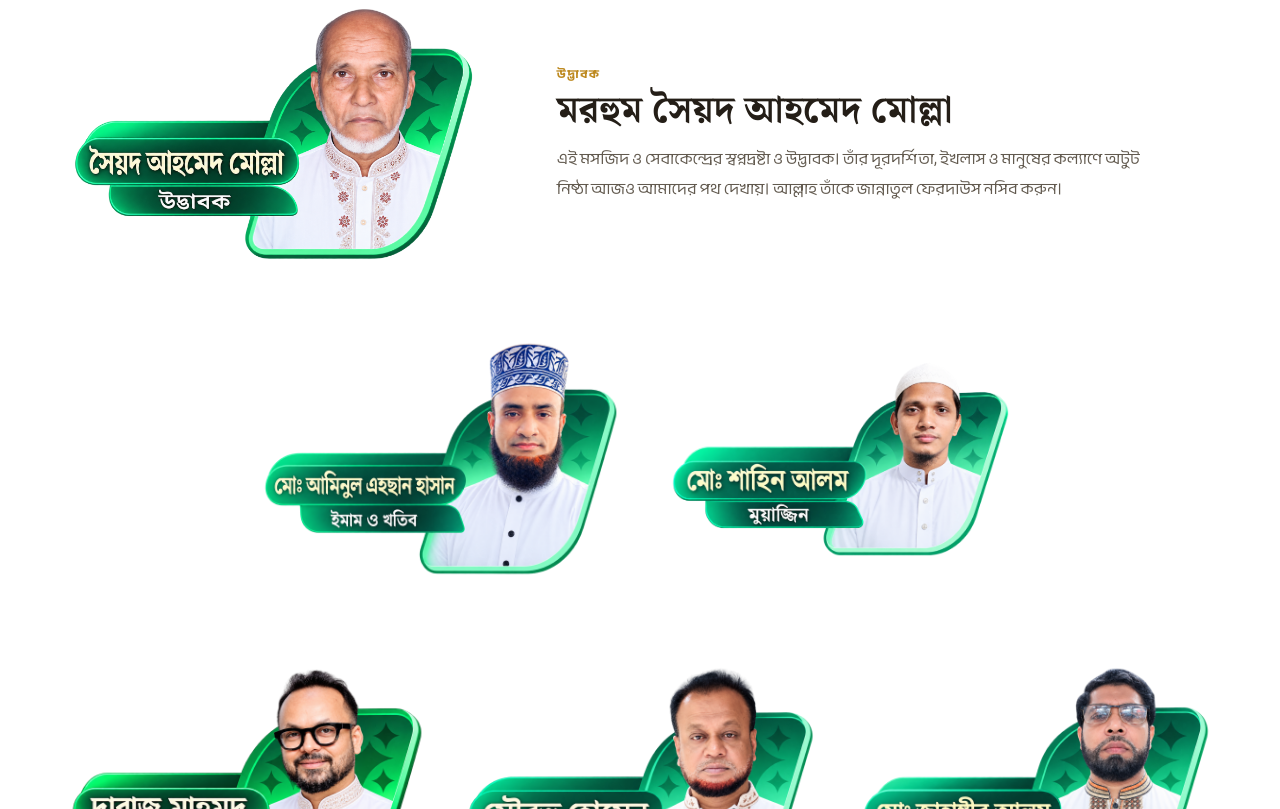
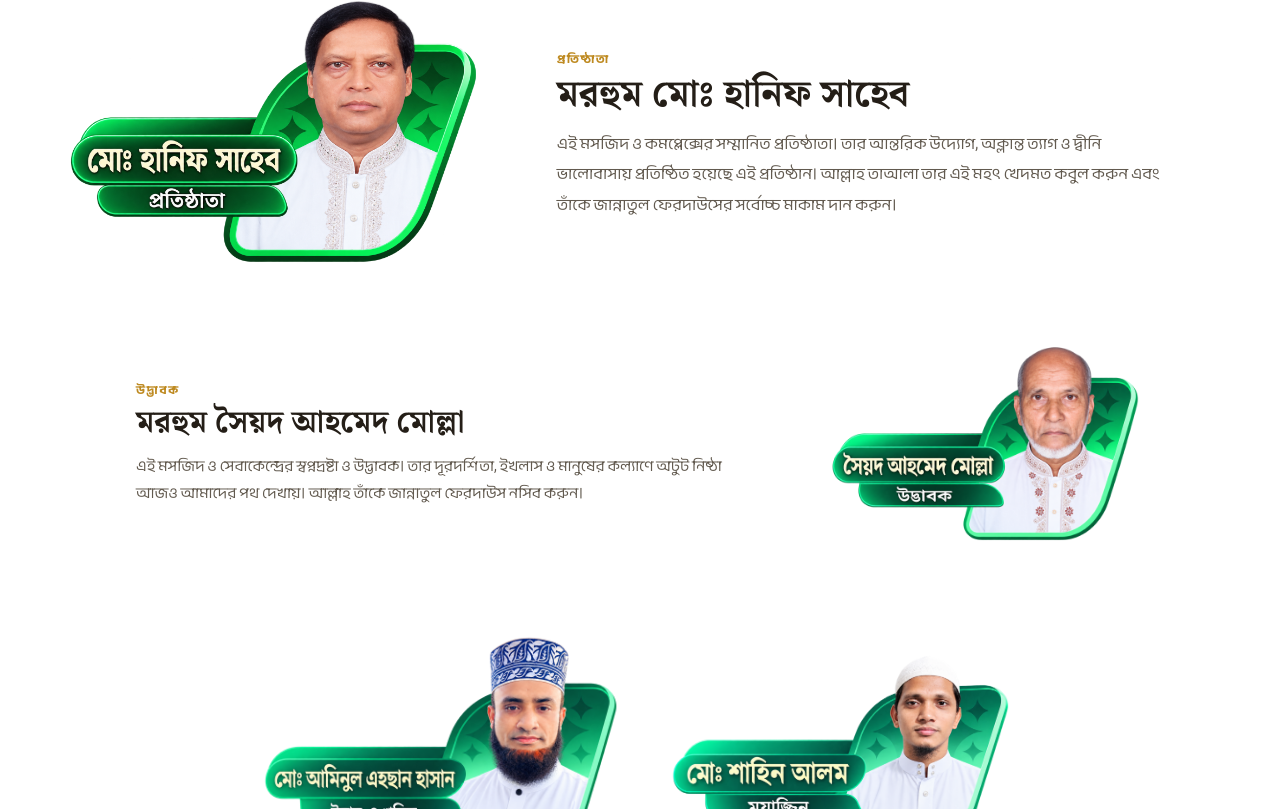
Before and after one commit to i-mTanvir/mosque, a React (Vite) app: page / in a window 1280 px wide. Shown: the part 4271-5080 px from the top of the page. Built offline with nearby package versions, Linux system fonts and the light colour scheme.

Commit message:
feat: add CommitteeSection component and application stylesheet

```diff
--- a/src/sections/CommitteeSection.tsx
+++ b/src/sections/CommitteeSection.tsx
@@ -1,7 +1,23 @@
 import { useEffect } from 'react'
 
-const members = [
-  { image: '1m.png', role: 'উদ্ভাবক', name: 'মরহুম সৈয়দ আহমেদ মোল্লা', bio: 'এই মসজিদ ও সেবাকেন্দ্রের স্বপ্নদ্রষ্টা ও উদ্ভাবক। তাঁর দূরদর্শিতা, ইখলাস ও মানুষের কল্যাণে অটুট নিষ্ঠা আজও আমাদের পথ দেখায়। আল্লাহ তাঁকে জান্নাতুল ফেরদাউস নসিব করুন।' },
+const leaders = [
+  {
+    image: '0.png',
+    role: 'প্রতিষ্ঠাতা',
+    name: 'মরহুম মোঃ হানিফ সাহেব',
+    bio: 'এই মসজিদ ও কমপ্লেক্সের সম্মানিত প্রতিষ্ঠাতা। তার আন্তরিক উদ্যোগ, অক্লান্ত ত্যাগ ও দ্বীনি ভালোবাসায় প্রতিষ্ঠিত হয়েছে এই প্রতিষ্ঠান। আল্লাহ তাআলা তার এই মহৎ খেদমত কবুল করুন এবং তাঁকে জান্নাতুল ফেরদাউসের সর্বোচ্চ মাকাম দান করুন।',
+    type: 'founder'
+  },
+  {
+    image: '1m.png',
+    role: 'উদ্ভাবক',
+    name: 'মরহুম সৈয়দ আহমেদ মোল্লা',
+    bio: 'এই মসজিদ ও সেবাকেন্দ্রের স্বপ্নদ্রষ্টা ও উদ্ভাবক। তার দূরদর্শিতা, ইখলাস ও মানুষের কল্যাণে অটুট নিষ্ঠা আজও আমাদের পথ দেখায়। আল্লাহ তাঁকে জান্নাতুল ফেরদাউস নসিব করুন।',
+    type: 'innovator'
+  }
+]
+
+const generalMembers = [
   { image: '2m.png', role: 'সভাপতি', name: 'সভাপতি' },
   { image: '3m.png', role: 'সহসভাপতি', name: 'সহসভাপতি' },
   { image: '4m.png', role: 'সহসভাপতি', name: 'সহসভাপতি' },
@@ -22,23 +38,47 @@ export function CommitteeSection() {
     return () => observer.disconnect()
   }, [])
 
-  const founder = members[0]
-  return <section className="committee-section" id="committee">
+  return (
+    <section className="committee-section" id="committee">
       <div className="section-title section-title--centered committee-reveal">
         <p className="section-title__eyebrow">আমাদের কমিটি</p>
-      <h2>যাঁরা আমাদের পথচলার সঙ্গী</h2>
+        <h2>যারা আমাদের পথচলার সঙ্গী</h2>
         <p>ইখলাস, আমানতদারি ও সেবার আদর্শে নিবেদিত আমাদের কমিটি মেম্বারবৃন্দ।</p>
       </div>
-    <article className="committee-founder committee-reveal">
-      <div className="committee-founder__portrait"><img src={`/media/committee members/${founder.image}`} alt={founder.role} /></div>
-      <div className="committee-founder__copy"><p className="committee-card__role">{founder.role}</p><h3>{founder.name}</h3><p>{founder.bio}</p></div>
+
+      {leaders.map((leader) => (
+        <article
+          className={`committee-founder committee-founder--${leader.type} committee-reveal`}
+          key={leader.image}
+        >
+          <div className="committee-founder__portrait">
+            <img src={`/media/committee members/${leader.image}`} alt={leader.role} />
+          </div>
+          <div className="committee-founder__copy">
+            <p className="committee-card__role">{leader.role}</p>
+            <h3>{leader.name}</h3>
+            <p>{leader.bio}</p>
+          </div>
         </article>
+      ))}
+
       <div className="committee-rows">
-      {[members.slice(1, 3), members.slice(3, 6), members.slice(6, 9)].map((row, rowIndex) => <div className={`committee-row committee-row--${row.length}`} key={rowIndex}>
-        {row.map((member, index) => <article className="committee-card committee-reveal" style={{ '--delay': `${index * 70}ms` } as React.CSSProperties} key={member.image}>
-          <div className="committee-card__image"><img src={`/media/committee members/${member.image}`} alt={member.role} /></div>
-        </article>)}
-      </div>)}
+        {[generalMembers.slice(0, 2), generalMembers.slice(2, 5), generalMembers.slice(5, 8)].map((row, rowIndex) => (
+          <div className={`committee-row committee-row--${row.length}`} key={rowIndex}>
+            {row.map((member, index) => (
+              <article
+                className="committee-card committee-reveal"
+                style={{ '--delay': `${index * 70}ms` } as React.CSSProperties}
+                key={member.image}
+              >
+                <div className="committee-card__image">
+                  <img src={`/media/committee members/${member.image}`} alt={member.role} />
+                </div>
+              </article>
+            ))}
+          </div>
+        ))}
       </div>
     </section>
+  )
 }
--- a/src/styles/app.css
+++ b/src/styles/app.css
@@ -735,6 +735,12 @@ main {
 .committee-founder__copy { max-width: 38rem; }
 .committee-founder__copy h3, .committee-card h3 { margin: .25rem 0 .65rem; font-size: clamp(1.5rem, 3vw, 2.35rem); }
 .committee-founder__copy > p:last-child { color:#625a4f; line-height:1.9; font-size:1rem; }
+.committee-founder--innovator { grid-template-columns: 1fr minmax(13rem, 21rem); max-width: 63rem; margin: 0 auto 5rem; }
+.committee-founder--innovator .committee-founder__portrait { order: 2; }
+.committee-founder--innovator .committee-founder__portrait img { max-width: 20rem; margin-left: auto; }
+.committee-founder--innovator .committee-founder__copy { order: 1; justify-self: end; }
+.committee-founder--innovator .committee-founder__copy h3 { font-size: clamp(1.3rem, 2.5vw, 1.95rem); }
+.committee-founder--innovator .committee-founder__copy > p:last-child { font-size: 0.95rem; line-height: 1.8; }
 .committee-card__role { margin:0; color:var(--gold-strong); font-size:.75rem; font-weight:700; letter-spacing:.12em; }
 .committee-rows { max-width:72rem; margin:auto; display:grid; gap:5rem; }
 .committee-row { display:grid; gap:2rem; justify-content:center; }
@@ -746,7 +752,16 @@ main {
 .committee-card__body { display:none; }
 .committee-reveal { opacity:0; transform:translateY(28px); transition:opacity 700ms ease, transform 700ms cubic-bezier(.2,.7,.2,1); transition-delay:var(--delay,0ms); }
 .committee-reveal.is-visible { opacity:1; transform:none; }
-@media (max-width:860px) { .committee-founder { grid-template-columns:1fr; max-width:34rem; } .committee-founder__copy { text-align:center; } .committee-row--2 { width:100%; } .committee-row--3 { grid-template-columns:repeat(2,minmax(0,1fr)); } }
+@media (max-width:860px) {
+  .committee-founder { grid-template-columns:1fr; max-width:34rem; }
+  .committee-founder__copy { text-align:center; }
+  .committee-founder--innovator { max-width:28rem; }
+  .committee-founder--innovator .committee-founder__portrait { order: 1; }
+  .committee-founder--innovator .committee-founder__copy { order: 2; justify-self: center; text-align: center; }
+  .committee-founder--innovator .committee-founder__portrait img { margin: 0 auto; }
+  .committee-row--2 { width:100%; }
+  .committee-row--3 { grid-template-columns:repeat(2,minmax(0,1fr)); }
+}
 @media (max-width:560px) { .committee-section { padding:4.5rem 1rem 5rem; } .committee-rows { display:grid; grid-template-columns:repeat(2,minmax(0,1fr)); gap:0; } .committee-row, .committee-row--2, .committee-row--3 { display:contents; } .committee-founder { margin-bottom:3rem; } }
 @media (prefers-reduced-motion:reduce) { .committee-reveal { opacity:1; transform:none; transition:none; } }
 
```
Lines whose indentation alone changed are shown as unchanged.
